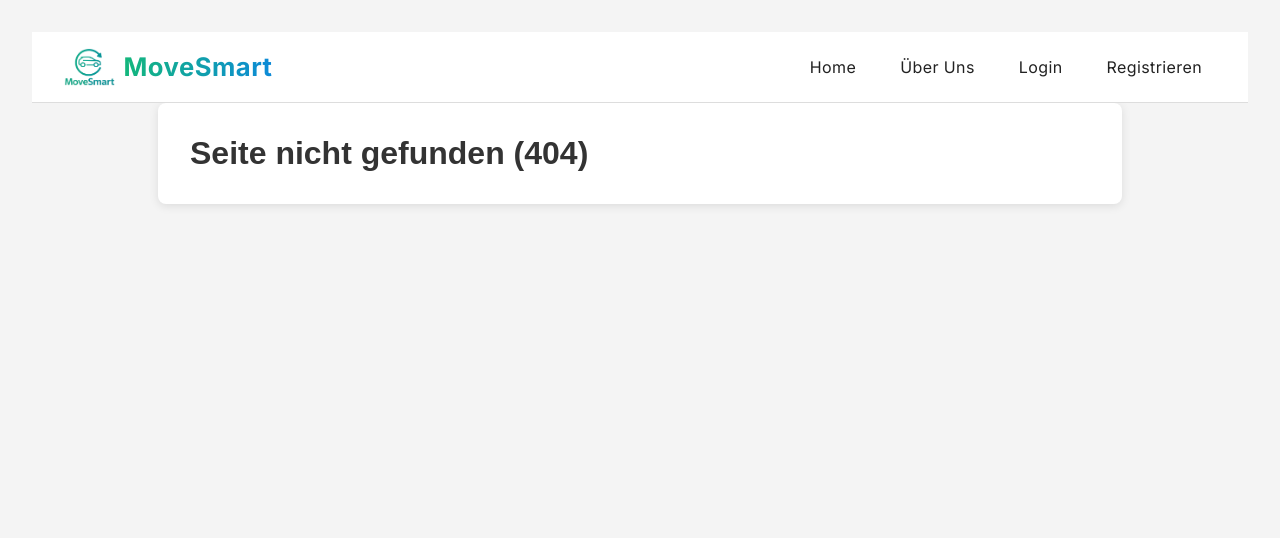
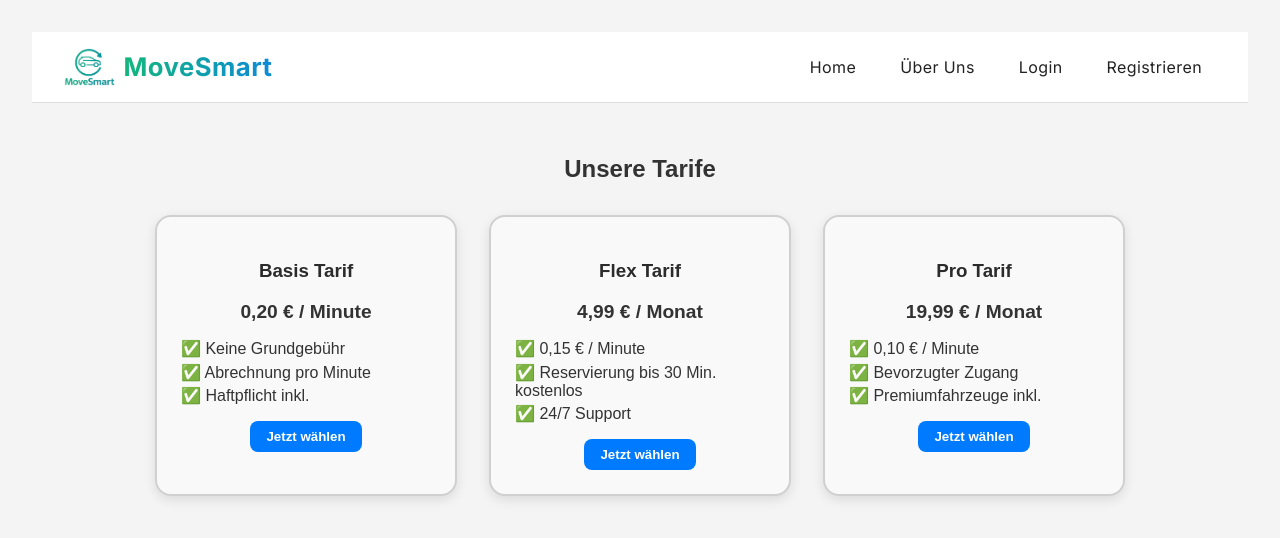
Before and after one commit to Teoman951/testprojekt, a React (Vite) app in the folder Frontend/: page /rates in a window 1280 px wide. Before the commit this address had no page. Shown: the top 538 px of the page. Built offline with nearby package versions, Linux system fonts and the light colour scheme.

Commit message:
Tarife Seite eingefügt

```diff
--- a/Frontend/src/App.jsx
+++ b/Frontend/src/App.jsx
@@ -42,7 +42,7 @@ function App() {
               <NavLink to="/profile">Profil</NavLink>
               <NavLink to="/reservations">Reservierungen</NavLink>
               <NavLink to="/aboutus">Über Uns</NavLink>
-                <NavLink to="/RatesPage">Tarife</NavLink>
+                <NavLink to="/rates">Tarife</NavLink>
               {/* Beim Logout rufen wir logout() vom Hook auf und leiten dann um */}
               <button
                 onClick={() => {
@@ -108,6 +108,7 @@ function App() {
               </PrivateRoute>
             }
           />
+            <Route path="/rates" element={<RatesPage />} />
           {/* Standard-Route für den Start oder unbekannte Pfade */}
           {/* Leitet zur Startseite um, wenn eingeloggt, sonst zur Login-Seite */}
           <Route path="/" element={<HomePage />} />
--- a/Frontend/src/pages/User/RatesPage.css
+++ b/Frontend/src/pages/User/RatesPage.css
@@ -1,43 +1,62 @@
-.content-container {
-    max-width: 900px;
-    margin: 0 auto;
+.rates-container {
     padding: 2rem;
-    font-family: sans-serif;
+    text-align: center;
 }
 
-h2 {
-    font-size: 2rem;
-    margin-bottom: 1rem;
-}
-
-.rate-grid {
+.rate-cards {
     display: flex;
-    flex-wrap: wrap;
-    gap: 1.5rem;
+    justify-content: center;
+    gap: 2rem;
+    flex-wrap: wrap; /* macht's mobilfreundlich */
     margin-top: 2rem;
 }
 
 .rate-card {
-    background-color: #ffffff;
-    border-radius: 12px;
-    box-shadow: 0 4px 10px rgba(0, 0, 0, 0.1);
+    background-color: #f9f9f9;
+    border: 2px solid #d0d0d0;
+    border-radius: 1rem;
     padding: 1.5rem;
-    width: 280px;
+    width: 250px;
+    box-shadow: 0 4px 12px rgba(0, 0, 0, 0.1);
     transition: transform 0.2s ease;
 }
 
 .rate-card:hover {
-    transform: translateY(-5px);
+    transform: scale(1.05);
 }
 
 .rate-card h3 {
-    margin-top: 0;
-    color: #2563eb;
+    margin-bottom: 0.5rem;
+    color: #2b2b2b;
 }
 
 .rate-price {
     font-size: 1.2rem;
     font-weight: bold;
-    color: #10b981;
-    margin-top: 1rem;
+    margin-bottom: 1rem;
 }
+
+.rate-card ul {
+    list-style: none;
+    padding: 0;
+    text-align: left;
+    margin-bottom: 1rem;
+}
+
+.rate-card li {
+    margin: 0.3rem 0;
+}
+
+.select-button {
+    background-color: #007bff;
+    color: white;
+    padding: 0.5rem 1rem;
+    border: none;
+    border-radius: 0.5rem;
+    cursor: pointer;
+    font-weight: bold;
+}
+
+.select-button:hover {
+    background-color: #0056b3;
+}
--- a/Frontend/src/pages/User/RatesPage.jsx
+++ b/Frontend/src/pages/User/RatesPage.jsx
@@ -1,38 +1,39 @@
-import React from 'react';
-import './RatesPage.css'; // Deine CSS-Datei
+import React from "react";
+import "./RatesPage.css";
 
 function RatesPage() {
-    const tarife = [
+    const rates = [
         {
-            name: "Basis-Tarif",
-            preis: "0,25 € / min",
-            beschreibung: "Ideal für spontane Fahrten ohne Grundgebühr."
+            title: "Basis Tarif",
+            price: "0,20 € / Minute",
+            features: ["Keine Grundgebühr", "Abrechnung pro Minute", "Haftpflicht inkl."]
         },
         {
-            name: "Komfort-Tarif",
-            preis: "0,20 € / min",
-            beschreibung: "Für Vielfahrer mit monatlicher Grundgebühr."
+            title: "Flex Tarif",
+            price: "4,99 € / Monat",
+            features: ["0,15 € / Minute", "Reservierung bis 30 Min. kostenlos", "24/7 Support"]
         },
         {
-            name: "Tages-Tarif",
-            preis: "39 € / Tag",
-            beschreibung: "Perfekt für Tagesausflüge mit Fixpreis."
+            title: "Pro Tarif",
+            price: "19,99 € / Monat",
+            features: ["0,10 € / Minute", "Bevorzugter Zugang", "Premiumfahrzeuge inkl."]
         }
     ];
 
     return (
-        <div className="content-container">
+        <div className="rates-container">
             <h2>Unsere Tarife</h2>
-            <p>
-                Bei MoveSmart bieten wir flexible Preismodelle für jeden Bedarf – ob spontane Kurzfahrt oder Tagesausflug.
-            </p>
-
-            <div className="rate-grid">
-                {tarife.map((tarif, index) => (
+            <div className="rate-cards">
+                {rates.map((rate, index) => (
                     <div className="rate-card" key={index}>
-                        <h3>{tarif.name}</h3>
-                        <p>{tarif.beschreibung}</p>
-                        <div className="rate-price">{tarif.preis}</div>
+                        <h3>{rate.title}</h3>
+                        <p className="rate-price">{rate.price}</p>
+                        <ul>
+                            {rate.features.map((feature, i) => (
+                                <li key={i}>✅ {feature}</li>
+                            ))}
+                        </ul>
+                        <button className="select-button">Jetzt wählen</button>
                     </div>
                 ))}
             </div>
```
